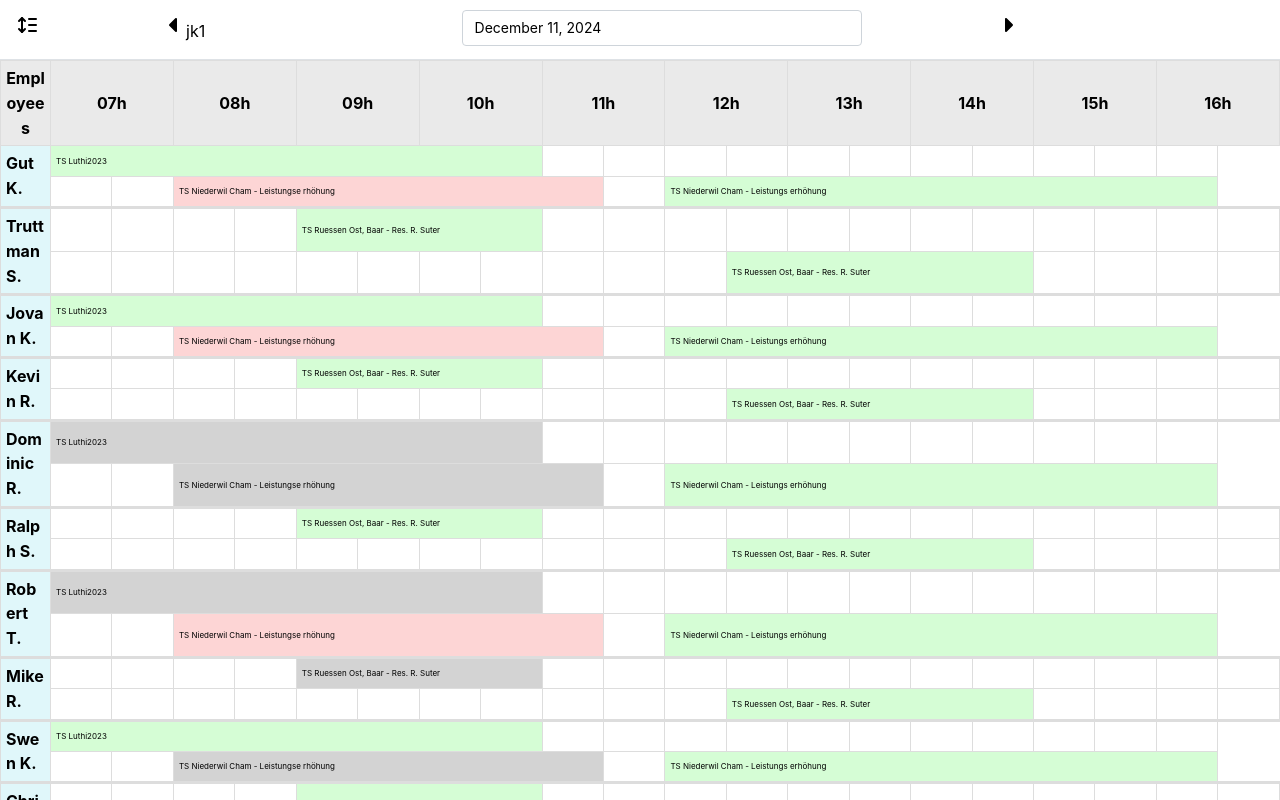
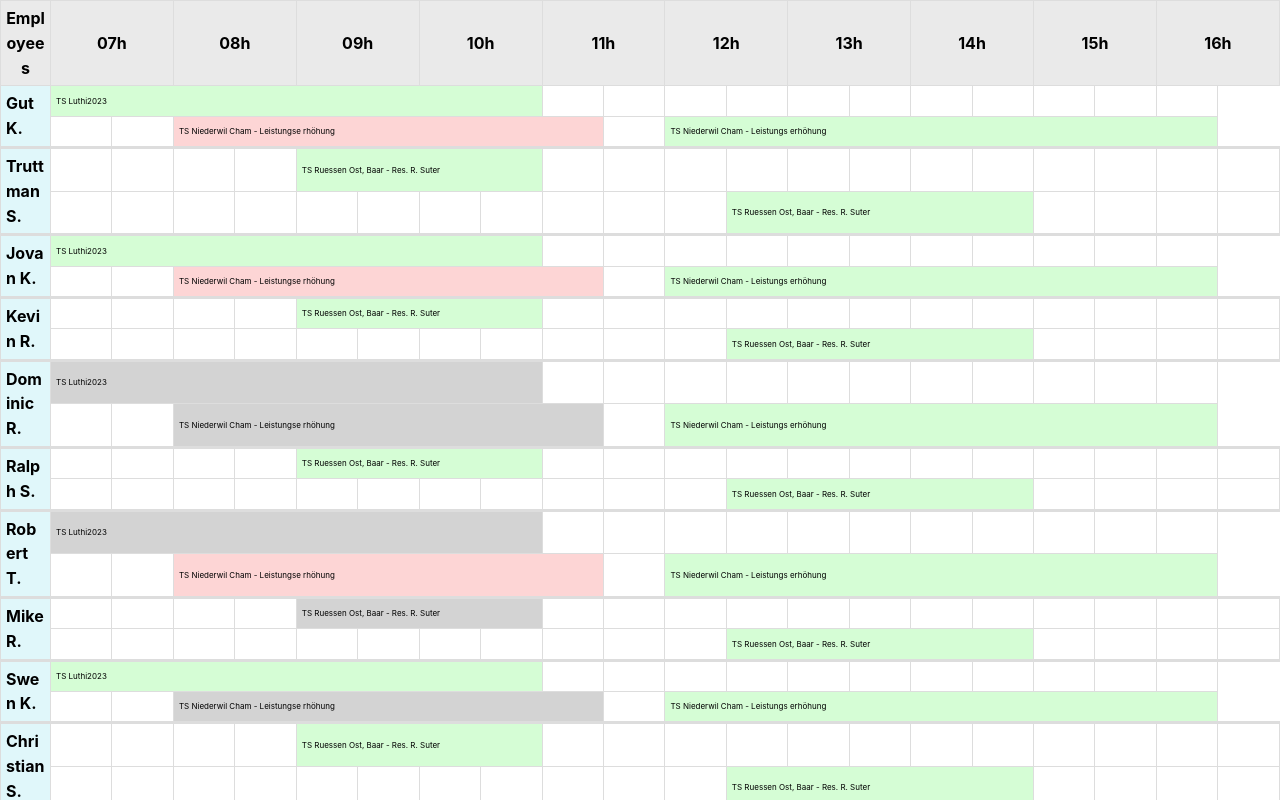
Before and after one commit to ddinic2/scheduled-events.io, a Next.js app: page / in a window 1280 px wide. Shown: the top 800 px of the page. Built offline with nearby package versions, Linux system fonts and the light colour scheme.

Commit message:
just static part

```diff
--- a/src/pages/_app.tsx
+++ b/src/pages/_app.tsx
@@ -8,6 +8,7 @@ import '@mantine/core/styles.css';
 import '@mantine/dates/styles.css';
 import { useDisclosure } from "@mantine/hooks";
 import Header from "../components/header/header";
+import StaticExample from "@/components/layouts/home/static-example";
 
 
 // requireAuth is used to check if the page requires authentication
@@ -25,36 +26,37 @@ const App = ({ Component, pageProps }: AppPropsWithAuth) => {
 
 
   return (
-    <Providers session={pageProps.session}>
-      <AppShell
-        header={{ height: 60 }}
-        navbar={{
-          width: 0,
-          breakpoint: 'sm',
-          collapsed: { mobile: !opened },
-        }}
-        padding="md"
-      >
-        <AppShell.Header>
-          {/* <Burger
-            opened={opened}
-            onClick={toggle}
-            hiddenFrom="sm"
-            size="sm"
-          /> */}
-          <Header />
-        </AppShell.Header>
+    // <Providers session={pageProps.session}>
+    //   <AppShell
+    //     header={{ height: 60 }}
+    //     navbar={{
+    //       width: 0,
+    //       breakpoint: 'sm',
+    //       collapsed: { mobile: !opened },
+    //     }}
+    //     padding="md"
+    //   >
+    //     <AppShell.Header>
+    //       {/* <Burger
+    //         opened={opened}
+    //         onClick={toggle}
+    //         hiddenFrom="sm"
+    //         size="sm"
+    //       /> */}
+    //       <Header />
+    //     </AppShell.Header>
 
-        {/* <AppShell.Navbar p="md">Navbar</AppShell.Navbar> */}
+    //     {/* <AppShell.Navbar p="md">Navbar</AppShell.Navbar> */}
 
-        <AppShell.Main style={{
-              margin: '0',
-              padding: '60px 0'
-        }}><Component {...pageProps} /></AppShell.Main>
-      </AppShell>
+    //     <AppShell.Main style={{
+    //           margin: '0',
+    //           padding: '60px 0'
+    //     }}><Component {...pageProps} /></AppShell.Main>
+    //   </AppShell>
 
 
-    </Providers>
+    // </Providers>
+    <StaticExample type="DAY"/>
   );
 };
 
```
